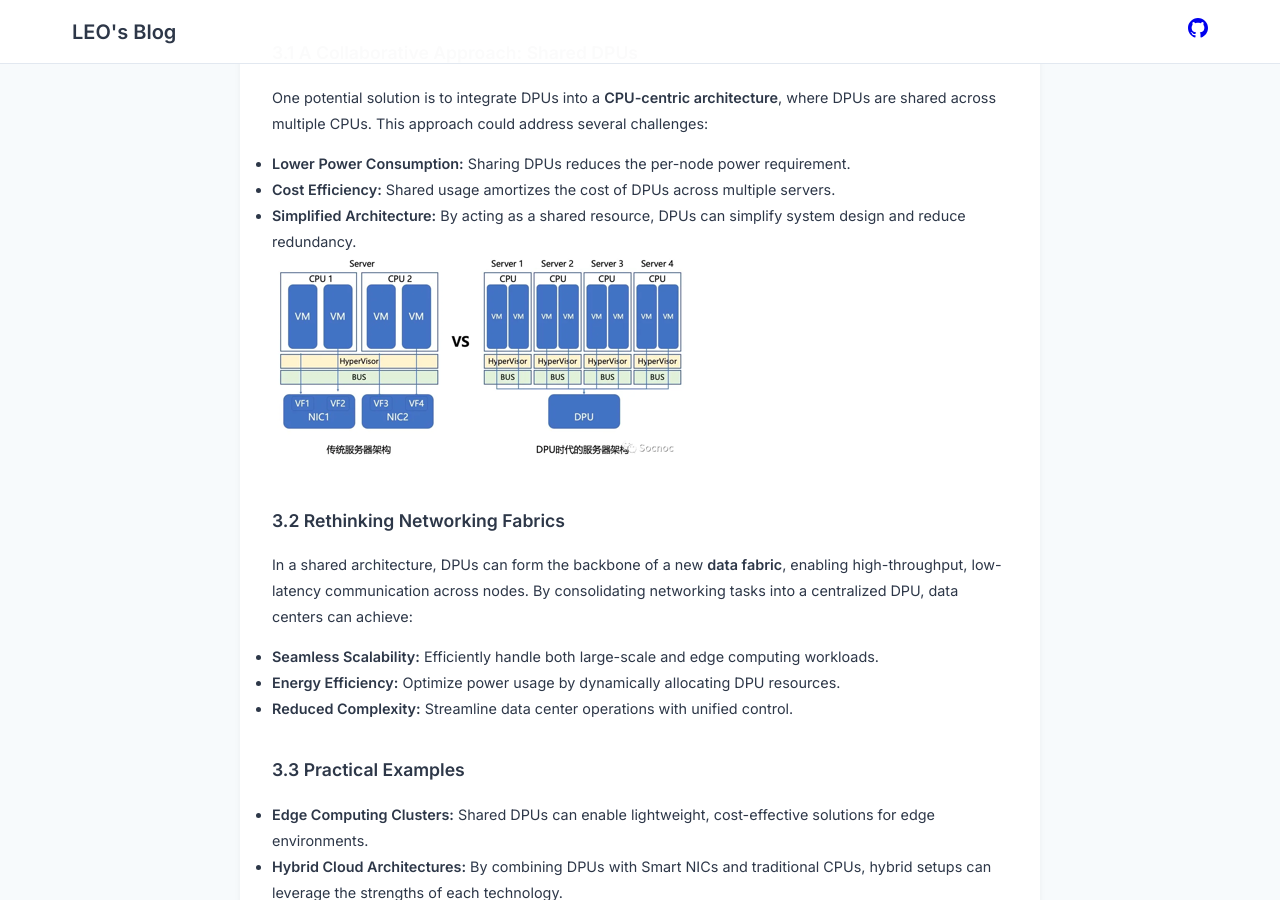
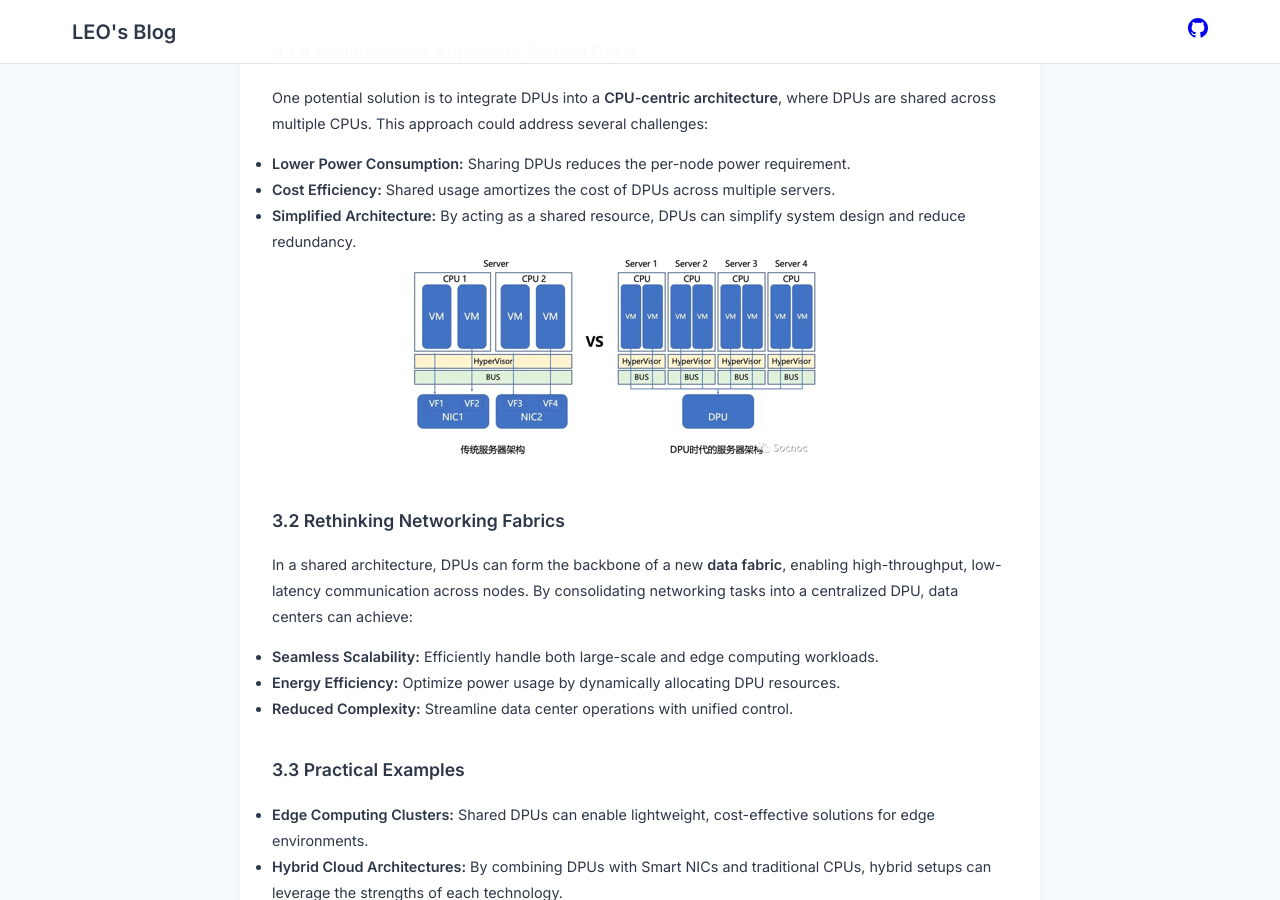
Before and after one commit to leoustc/leoustc.github.io, a Jekyll site: the page built from _posts/2021-07-22-dpu-and-xpu.md, in a window 1280 px wide and 900 px high, scrolled down 2170 px. Built offline with Jekyll 4.4.1, drawn with Linux system fonts in a browser that asks for light colours.

Commit message:
20250125.05.25.31.73799

```diff
--- a/_posts/2021-07-22-dpu-and-xpu.md
+++ b/_posts/2021-07-22-dpu-and-xpu.md
@@ -64,7 +64,9 @@
 - **Cost Efficiency:** Shared usage amortizes the cost of DPUs across multiple servers.
 - **Simplified Architecture:** By acting as a shared resource, DPUs can simplify system design and reduce redundancy.
 
-![dpu-3]({{ '/blog/images/dpu-3.png' | relative_url }})
+<div style="text-align: center;">
+    <img src="{{ '/blog/images/dpu-3.png' | relative_url }}" alt="DPU Image">
+</div>
 
 ### 3.2 Rethinking Networking Fabrics
 In a shared architecture, DPUs can form the backbone of a new **data fabric**, enabling high-throughput, low-latency communication across nodes. By consolidating networking tasks into a centralized DPU, data centers can achieve:
```
